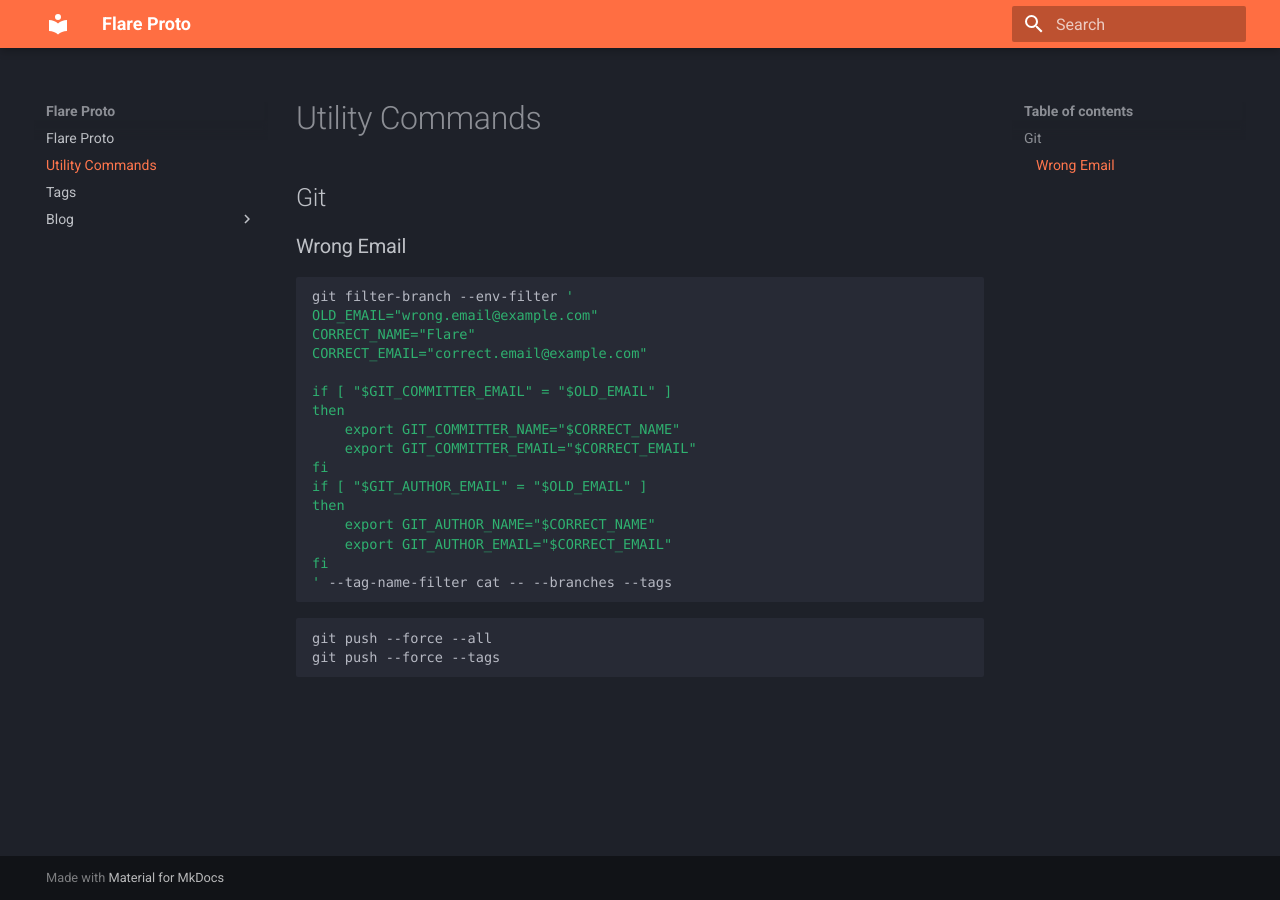
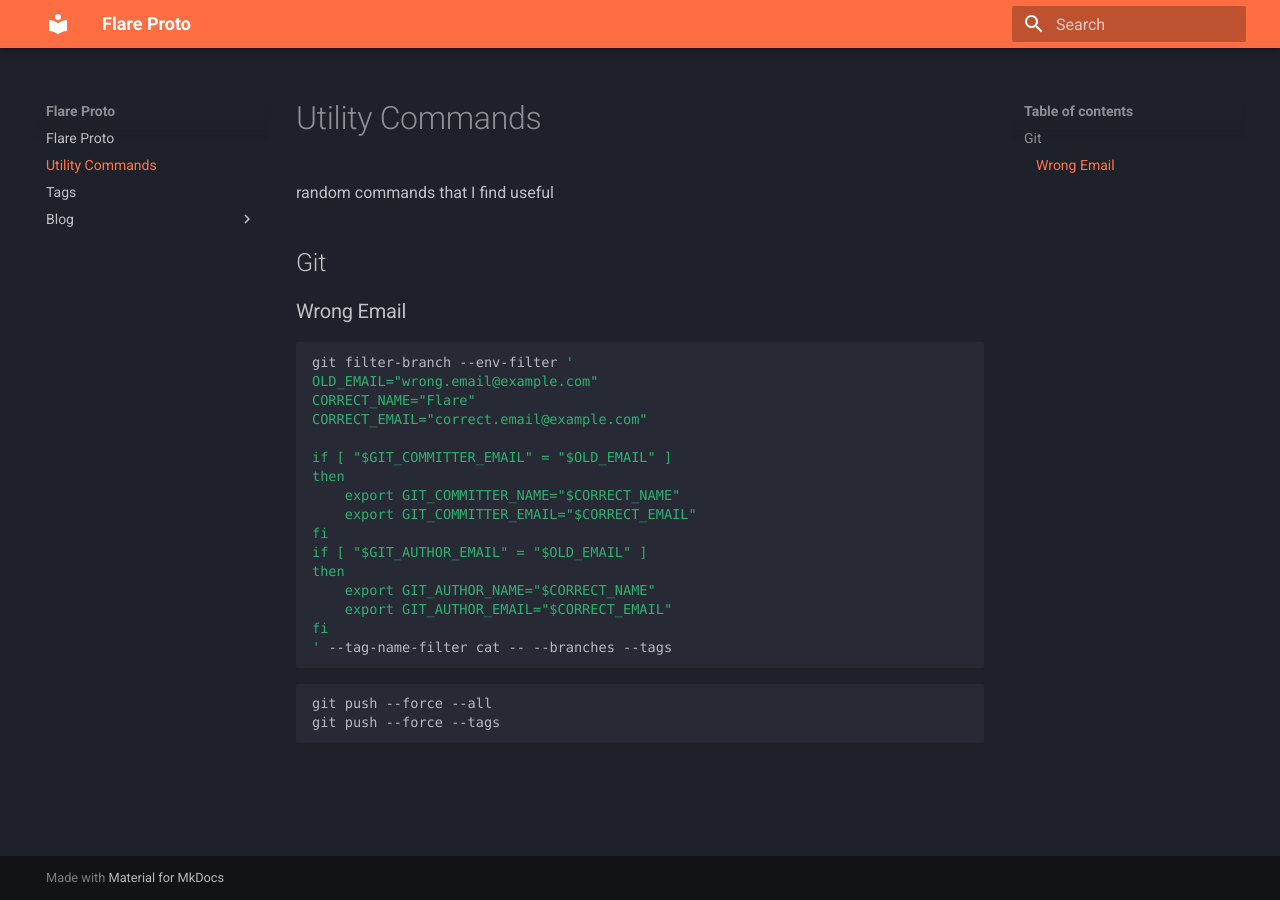
Before and after one commit to flare-proto/flare-proto.github.io, an MkDocs documentation site: the page built from docs/UtilityCommands.md, in a window 1280 px wide. Built offline with MkDocs 1.6.1 and Material for MkDocs 9.7.7, drawn with Linux system fonts in a browser that asks for light colours; some web fonts are replaced.

Commit message:
commands

````diff
--- a/docs/UtilityCommands.md
+++ b/docs/UtilityCommands.md
@@ -1,6 +1,6 @@
 # Utility Commands
+random commands that I find useful
 ## Git
-
 ### Wrong Email
 ```bash
 git filter-branch --env-filter '
````
